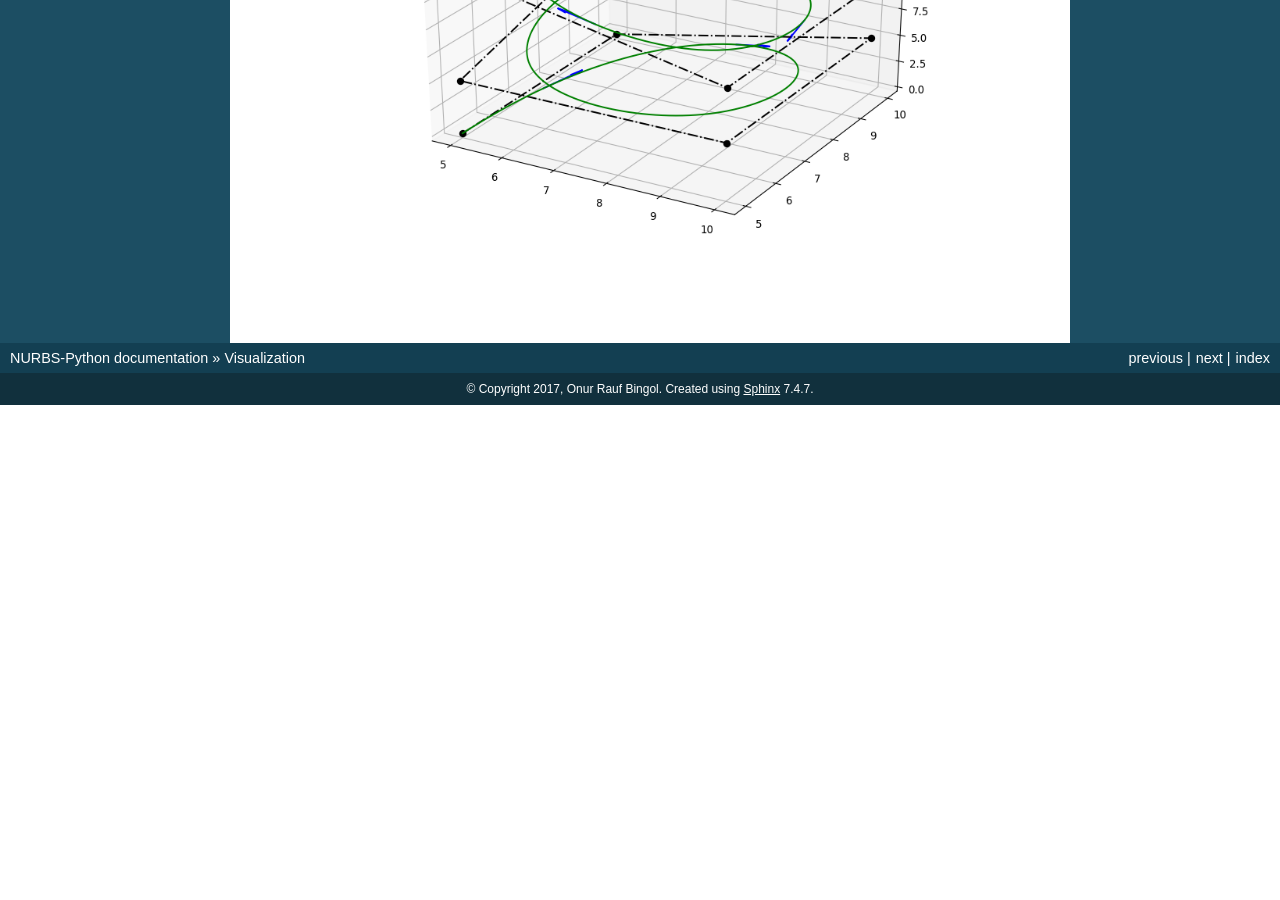
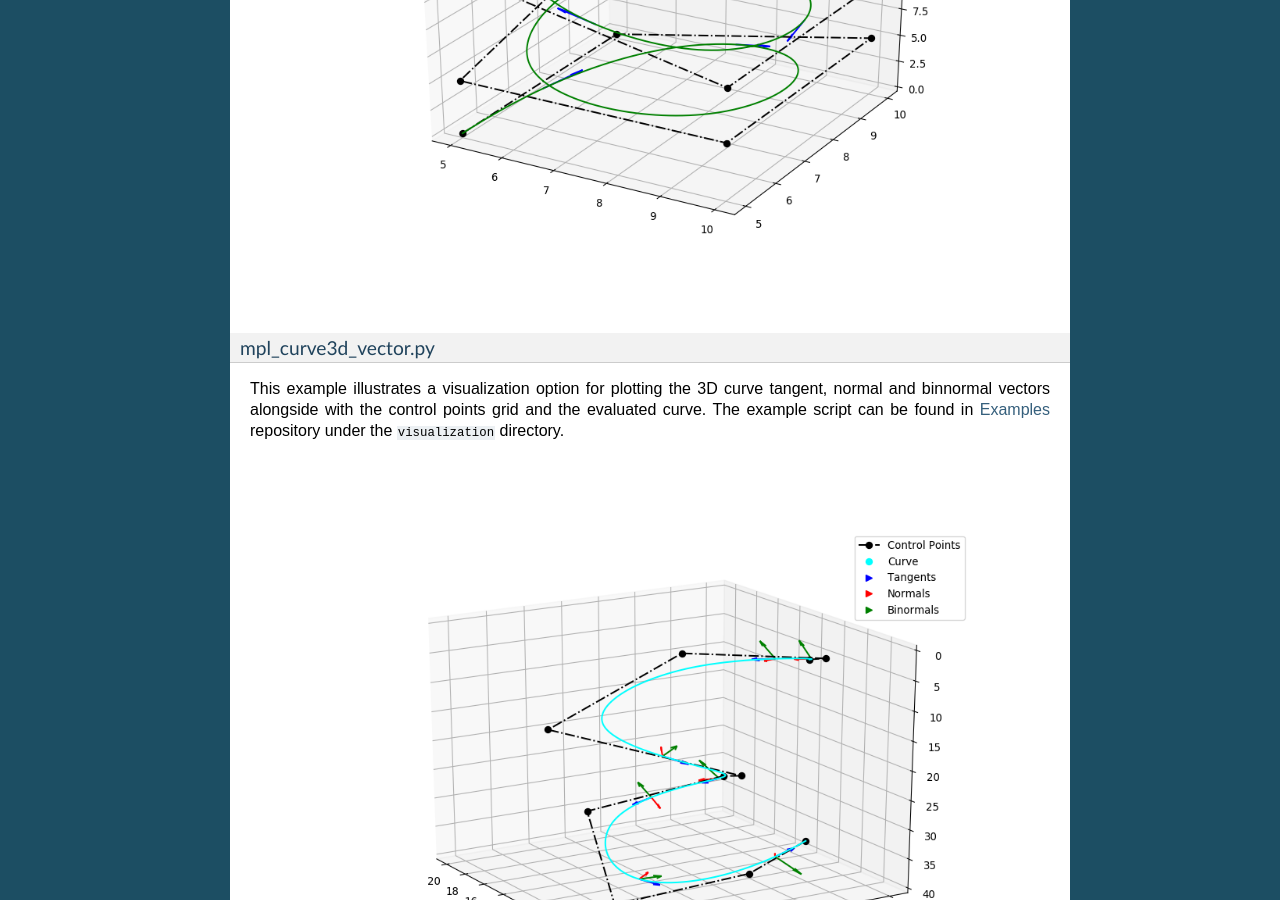
Before and after one commit to orbingol/NURBS-Python, a Sphinx documentation site: the page built from docs/visualization.rst, in a window 1280 px wide and 900 px high, scrolled down 8463 px. Built offline with Sphinx 7.4.7, drawn with Linux system fonts in a browser that asks for light colours; formulas are drawn with MathJax 3; before the commit the page ends 8868 px from its top, so only the background shows below that; some of the changed text lies outside the part shown.

Commit message:
Update documentation with a new figure

```diff
--- a/docs/visualization.rst
+++ b/docs/visualization.rst
@@ -126,5 +126,15 @@ control points grid and the evaluated curve. The example script can be found in
 .. image:: images/ex_curve3d01_mpl.png
     :alt: 3D curve example 1 with tangent vector quiver plots
 
+mpl_curve3d_vector.py
+~~~~~~~~~~~~~~~~~~~~~~~
+
+This example illustrates a visualization option for plotting the 3D curve tangent, normal and binnormal vectors
+alongside with the control points grid and the evaluated curve.
+The example script can be found in Examples_ repository under the ``visualization`` directory.
+
+.. image:: images/ex_curve3d02_mpl.png
+    :alt: 3D curve example 2 with tangent, normal and binormal vector quiver plots
+
 
 .. _Examples: https://github.com/orbingol/NURBS-Python_Examples
```
Also changed, not shown: docs/images/ex_curve3d02_mpl.png (added).
